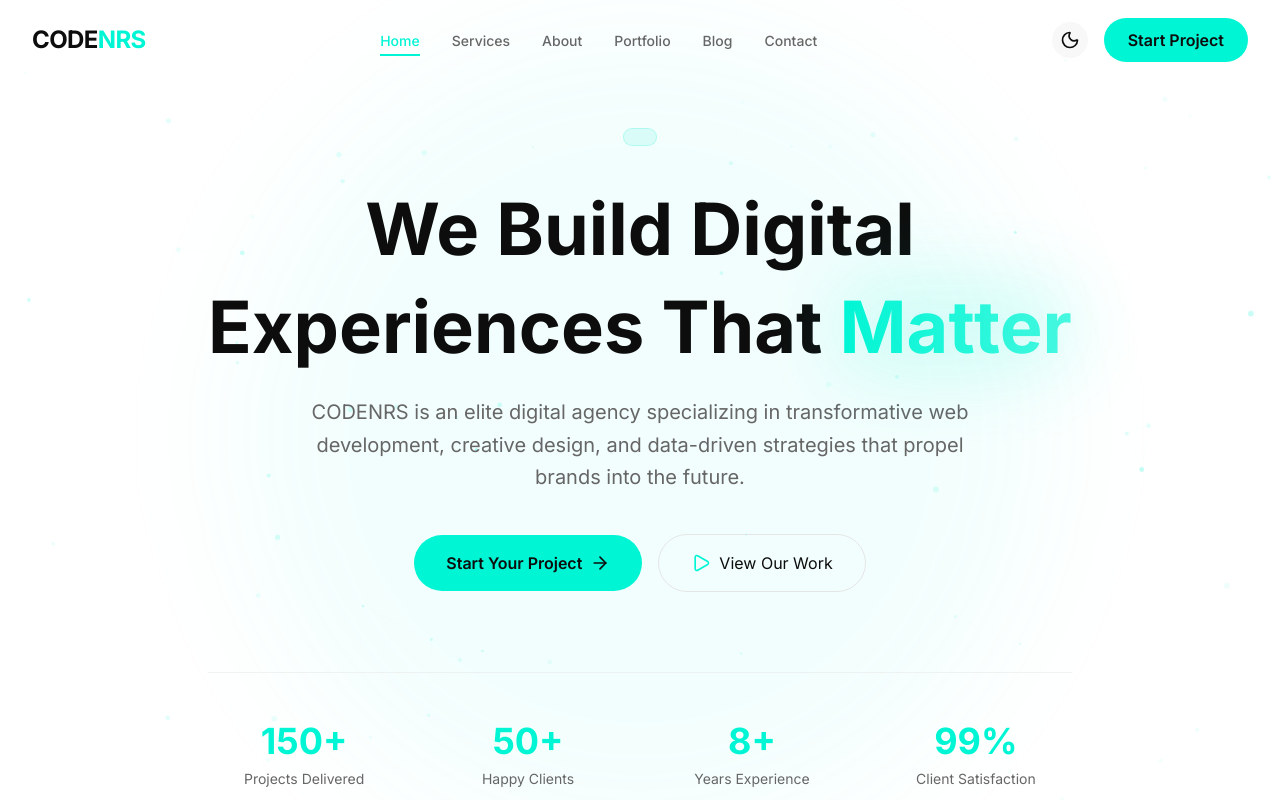
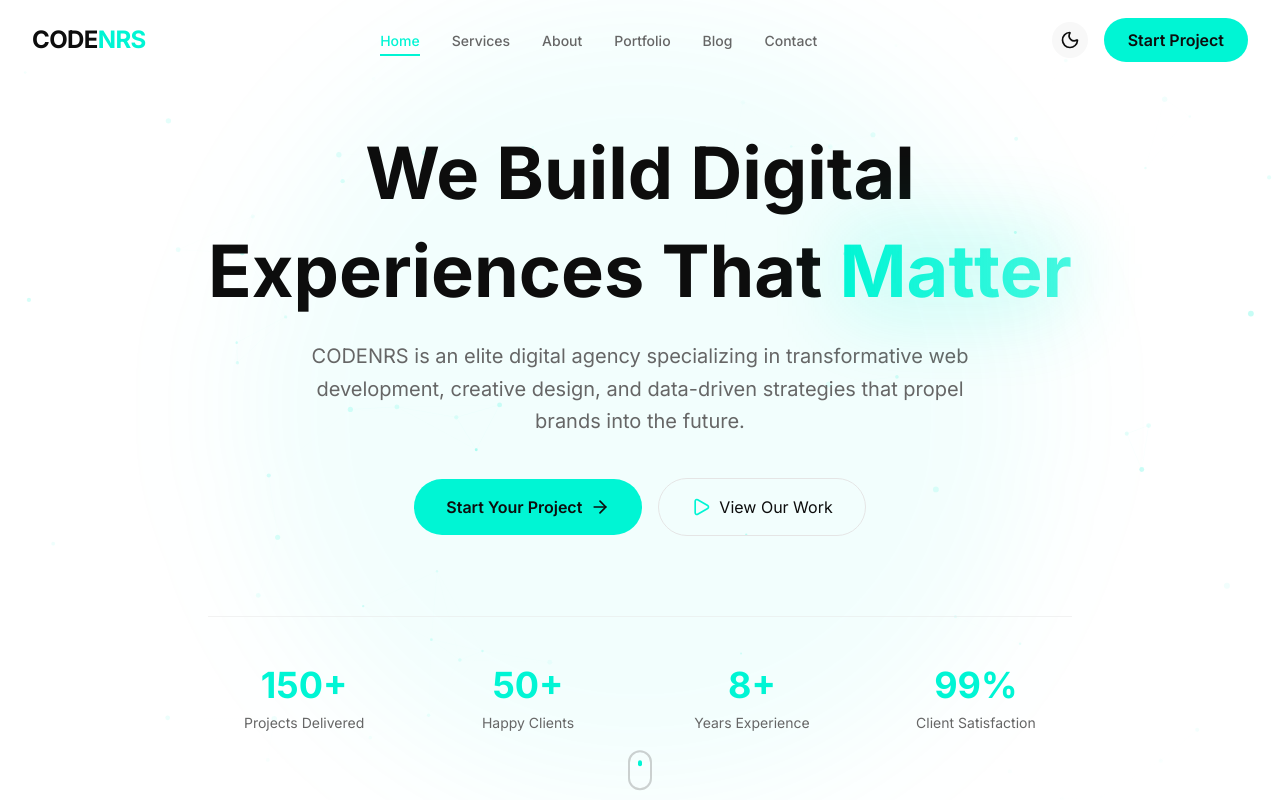
Before and after one commit to nrshagor/codenrs, a Next.js app: page / in a window 1280 px wide. Shown: the top 800 px of the page. Built offline with nearby package versions, Linux system fonts and the light colour scheme.

Commit message:
remove tag

```diff
--- a/components/home/hero-section.tsx
+++ b/components/home/hero-section.tsx
@@ -110,17 +110,17 @@ export function HeroSection() {
       <div className="relative z-10 max-w-7xl mx-auto px-6 lg:px-8 pt-32 pb-20">
         <div className="text-center">
           {/* Badge */}
-          <motion.div
+          {/* <motion.div
             initial={{ opacity: 0, y: 20 }}
             animate={{ opacity: 1, y: 0 }}
             transition={{ duration: 0.6 }}
             className="inline-flex items-center gap-2 px-4 py-2 rounded-full bg-[#00F5D4]/10 border border-[#00F5D4]/20 mb-8"
           >
-            {/* <span className="w-2 h-2 rounded-full bg-[#00F5D4] animate-pulse" />
+            <span className="w-2 h-2 rounded-full bg-[#00F5D4] animate-pulse" />
             <span className="text-sm font-medium dark:text-[#00F5D4] text-[#007568]">
               Now accepting new projects for Q2 2026
-            </span> */}
-          </motion.div>
+            </span>
+          </motion.div> */}
 
           {/* Headline */}
           <motion.h1
```
